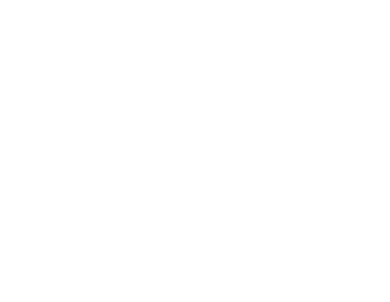
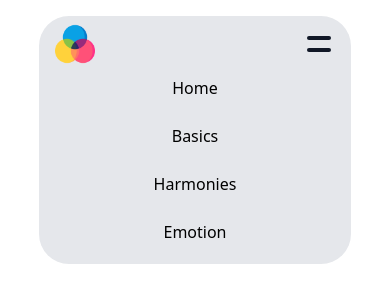
Before and after one commit to Themothy244/color-theory-blog, a React (Vite) app: page / in a window 390 px wide. Shown: the top 302 px of the page. Built offline with nearby package versions, Linux system fonts and the light colour scheme.

Commit message:
feat(navbar): add responsive Navbar layout (toggle pending)

```diff
--- a/src/components/Navbar/Navbar.jsx
+++ b/src/components/Navbar/Navbar.jsx
@@ -1,8 +1,28 @@
 
 function Navbar() {
     return(
-        <div>
+        <div className="h-auto max-w-xl mx-[10vw] p-2 my-4 rounded-[30px] bg-gray-200 flex flex-wrap items-center justify-between
+                        dark:bg-gray-800 dark:text-white
+                        sm:mx-auto">
+            {/* Logo */}
+            <div>
+                <img src="./colour-icon.png" alt="logo" className="w-10 mx-2 aspect-square"/>
+            </div>
 
+            {/* Hamburger */}
+            <div className="h-6 w-6 flex flex-col mx-3 justify-around cursor-pointer relative sm:hidden">
+                <div className="w-full h-1 bg-gray-900 rounded-full  dark:bg-gray-400"></div>
+                <div className="w-full h-1 bg-gray-900 rounded-full  dark:bg-gray-400"></div>
+            </div>
+
+            {/* Navlinks */}
+            <div className="flex flex-col basis-full items-center
+                            sm:flex-row sm:basis-0">
+                <a href="#" className="m-3">Home</a>
+                <a href="#" className="m-3">Basics</a>
+                <a href="#" className="m-3">Harmonies</a>
+                <a href="#" className="m-3">Emotion</a>
+            </div>
         </div>
     );
 }
```
